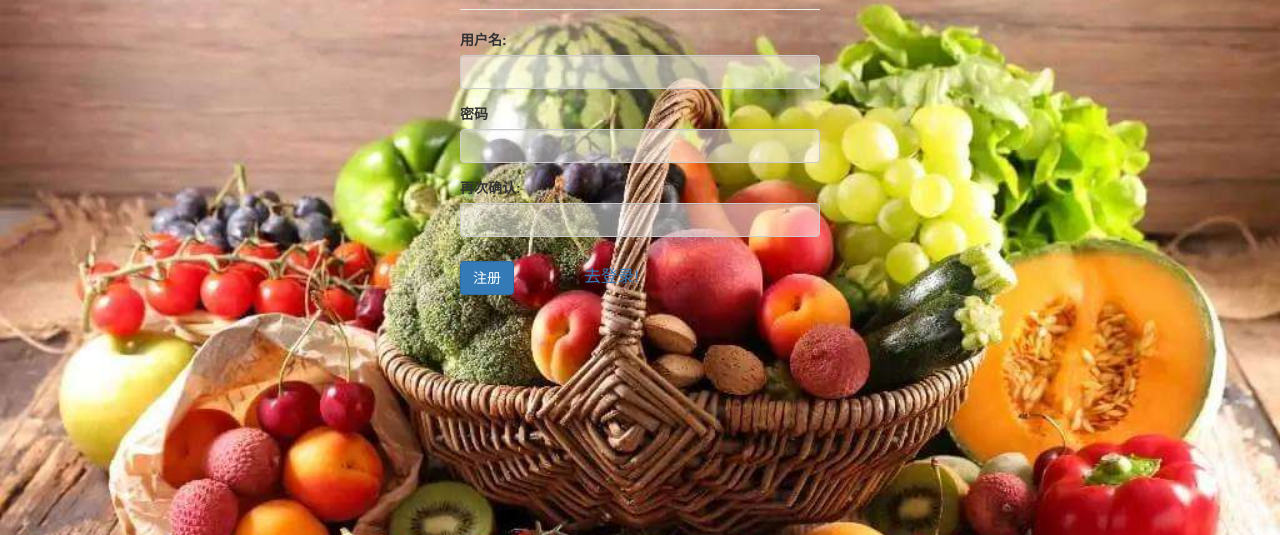
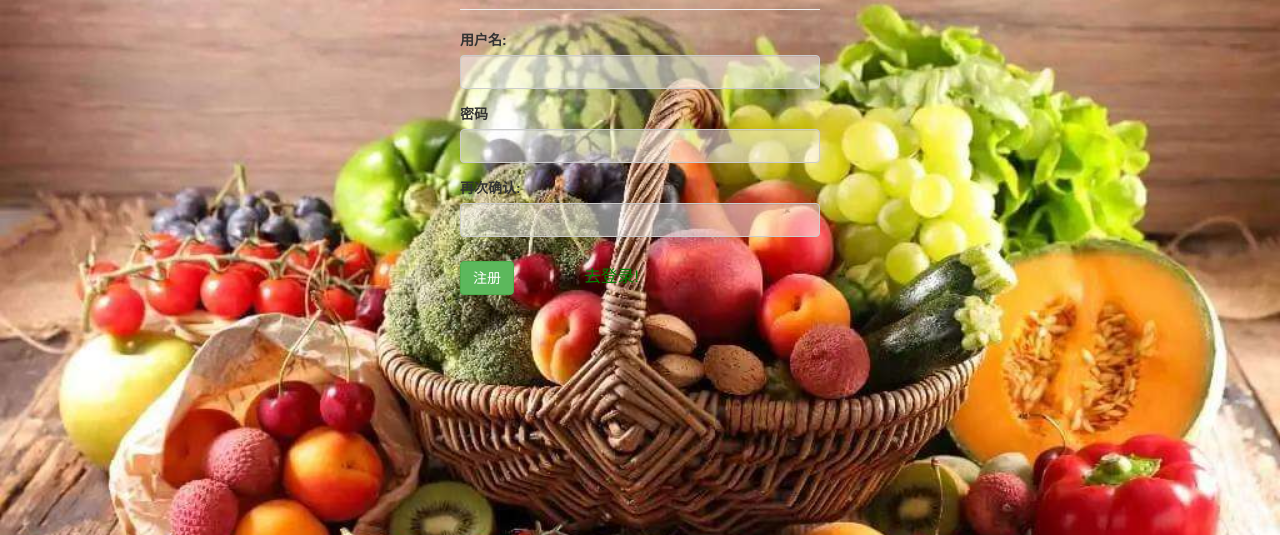
Before and after one commit to xiaowang012/FruitStore, a Django app: page /register/ in a window 1280 px wide. Shown: the part 90-625 px from the top of the page. Run offline with Django 3.2, Linux system fonts and the light colour scheme; some libraries are stand-ins or nearby versions.

Commit message:
注册页面

```diff
--- a/templates/register.html
+++ b/templates/register.html
@@ -47,7 +47,7 @@ body{
 						<label for="password1">再次确认:</label><input style="background: rgba(255,255,255,0.5);" type="password" class="form-control" name="password1" /><p>{%if form.password1.errors %}{{ form.password1.errors.0 }} {% endif %}</p>
 				    </div>
                     <div>
-                        <button type="submit" class="btn btn-default btn-primary">注册</button><a style="line-height: 50px;font-size: larger;text-align: center;margin-left: 70px;" href="/login/">去登录!</a>
+                        <button type="submit" class="btn btn-success">注册</button><a style="line-height: 50px;font-size: larger;text-align: center;margin-left: 70px;color: green;" href="/login/">去登录!</a>
                     </div>
 
                     <p> {%if dic1 %}{{ dic1.message }} {% endif %}</p>
```
